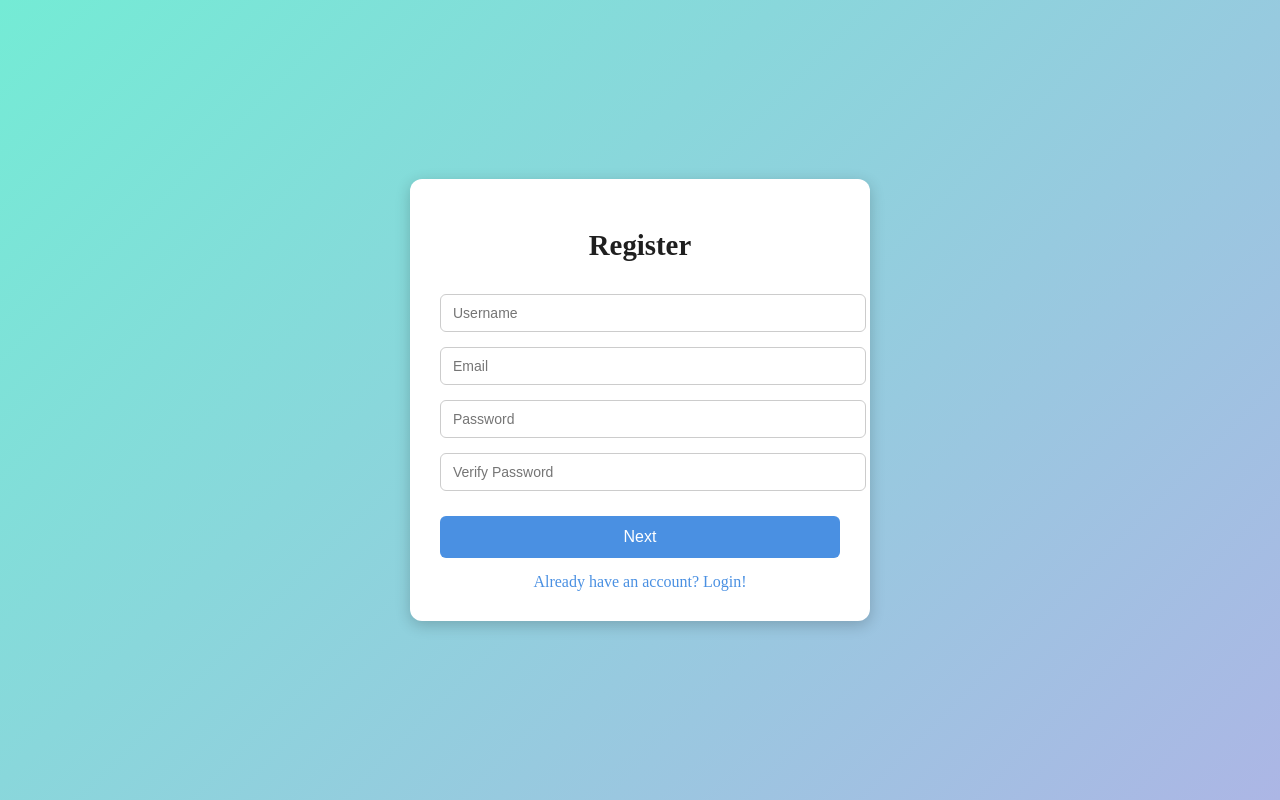
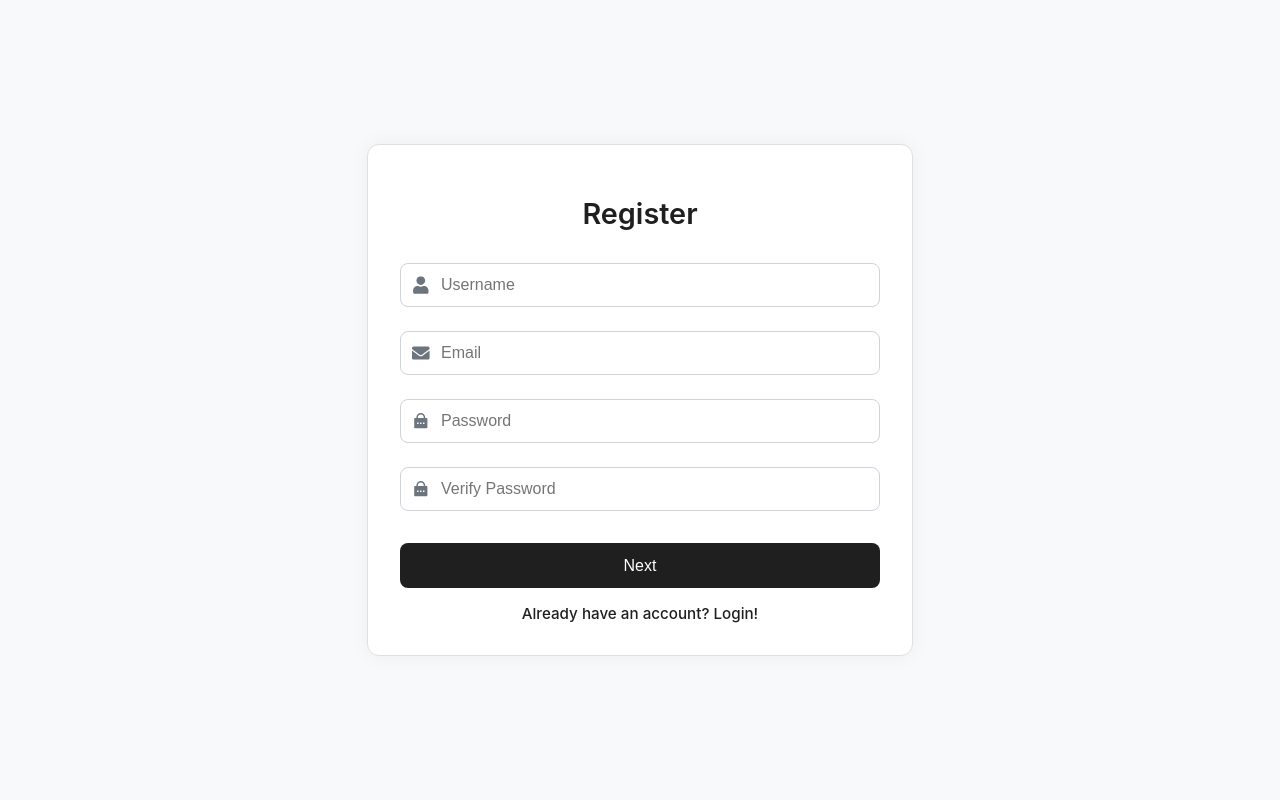
Before and after one commit to hilaaiz/FitTogether, a React (Vite) app in the folder client/: page /register in a window 1280 px wide. Built offline with nearby package versions, Linux system fonts and the light colour scheme.

Commit message:
login and register css

```diff
--- a/client/src/components/Register/Register.jsx
+++ b/client/src/components/Register/Register.jsx
@@ -3,11 +3,14 @@ import styles from "./Register.module.css";
 import { Link, useNavigate } from "react-router-dom";
 import useLocalStorage from "../../useLocalStorage";
 
+// Icons
+import { FaUser, FaEnvelope, FaCity, FaHome, FaRulerVertical, FaWeight, FaHashtag } from "react-icons/fa";
+import { RiLockPasswordFill } from "react-icons/ri";
+
 const API = "http://localhost:5000";
 
 function Register() {
   const [step, setStep] = useState(1);
-
   const [formData, setFormData] = useState({
     username: "",
     email: "",
@@ -19,66 +22,47 @@ function Register() {
     zipcode: "",
     height: "",
     weight: "",
-    role: "user", // ברירת מחדל: user
+    role: "user",
   });
 
   const [error, setError] = useState("");
   const navigate = useNavigate();
-
-  // נשמור את ה־token + user ביחד ב־localStorage
   const [, setAuth] = useLocalStorage("auth", { token: null, user: null });
 
-  // --- שלב 1: בדיקת זמינות username/email ---
   const handleCheck = async (e) => {
     e.preventDefault();
     setError("");
-
     try {
       const res = await fetch(`${API}/auth/check`, {
         method: "POST",
         headers: { "Content-Type": "application/json" },
-        body: JSON.stringify({
-          username: formData.username,
-          email: formData.email,
-        }),
+        body: JSON.stringify({ username: formData.username, email: formData.email }),
       });
-
       if (!res.ok) {
         const data = await res.json();
         throw new Error(data.error || "Check failed");
       }
-
-      // אם פנוי → מעבר לשלב 2
       setStep(2);
     } catch (err) {
       setError(err.message);
     }
   };
 
-  // --- שלב 2: הרשמה מלאה ---
   const handleRegister = async (e) => {
     e.preventDefault();
     setError("");
-
     try {
       const res = await fetch(`${API}/auth/register`, {
         method: "POST",
         headers: { "Content-Type": "application/json" },
         body: JSON.stringify(formData),
       });
-
       if (!res.ok) {
         const data = await res.json();
         throw new Error(data.error || "Registration failed");
       }
-
-      // כאן השרת מחזיר token + user
       const { token, user } = await res.json();
-
-      // שמירה ב־localStorage
       setAuth({ token, user });
-
-      // מעבר ל־home (כי מזהים user דרך JWT ולא דרך :id בנתיב)
       navigate("/home", { replace: true });
     } catch (err) {
       setError(err.message);
@@ -93,133 +77,133 @@ function Register() {
 
           {step === 1 && (
             <>
-              <div className={styles.inputGroup}>
+              <div className={styles.inputBox}>
                 <input
                   type="text"
                   placeholder="Username"
                   required
                   value={formData.username}
-                  onChange={(e) =>
-                    setFormData({ ...formData, username: e.target.value })
-                  }
+                  onChange={(e) => setFormData({ ...formData, username: e.target.value })}
                 />
+                <FaUser className={styles.icon} />
               </div>
-              <div className={styles.inputGroup}>
+
+              <div className={styles.inputBox}>
                 <input
                   type="email"
                   placeholder="Email"
                   required
                   value={formData.email}
-                  onChange={(e) =>
-                    setFormData({ ...formData, email: e.target.value })
-                  }
+                  onChange={(e) => setFormData({ ...formData, email: e.target.value })}
                 />
+                <FaEnvelope className={styles.icon} />
               </div>
-              <div className={styles.inputGroup}>
+
+              <div className={styles.inputBox}>
                 <input
                   type="password"
                   placeholder="Password"
                   required
                   value={formData.password}
-                  onChange={(e) =>
-                    setFormData({ ...formData, password: e.target.value })
-                  }
+                  onChange={(e) => setFormData({ ...formData, password: e.target.value })}
                 />
+                <RiLockPasswordFill className={styles.icon} />
               </div>
-              <div className={styles.inputGroup}>
+
+              <div className={styles.inputBox}>
                 <input
                   type="password"
                   placeholder="Verify Password"
                   required
                   value={formData.verifyPassword}
-                  onChange={(e) =>
-                    setFormData({ ...formData, verifyPassword: e.target.value })
-                  }
+                  onChange={(e) => setFormData({ ...formData, verifyPassword: e.target.value })}
                 />
+                <RiLockPasswordFill className={styles.icon} />
               </div>
             </>
           )}
 
           {step === 2 && (
             <>
-              <div className={styles.inputGroup}>
+              <div className={styles.inputBox}>
                 <input
                   type="text"
                   placeholder="Full Name"
                   value={formData.name}
-                  onChange={(e) =>
-                    setFormData({ ...formData, name: e.target.value })
-                  }
+                  onChange={(e) => setFormData({ ...formData, name: e.target.value })}
                 />
+                <FaUser className={styles.icon} />
               </div>
 
               <div className={styles.row}>
                 <div className={styles.halfInput}>
+                  <div className={styles.inputBox}>
                     <input
                       type="text"
                       placeholder="Street"
                       value={formData.street}
-                    onChange={(e) =>
-                      setFormData({ ...formData, street: e.target.value })
-                    }
+                      onChange={(e) => setFormData({ ...formData, street: e.target.value })}
                     />
+                    <FaHome className={styles.icon} />
+                  </div>
                 </div>
                 <div className={styles.halfInput}>
+                  <div className={styles.inputBox}>
                     <input
                       type="text"
                       placeholder="City"
                       value={formData.city}
-                    onChange={(e) =>
-                      setFormData({ ...formData, city: e.target.value })
-                    }
+                      onChange={(e) => setFormData({ ...formData, city: e.target.value })}
                     />
+                    <FaCity className={styles.icon} />
+                  </div>
                 </div>
               </div>
 
               <div className={styles.row}>
                 <div className={styles.halfInput}>
+                  <div className={styles.inputBox}>
                     <input
                       type="text"
                       placeholder="Zipcode"
                       value={formData.zipcode}
-                    onChange={(e) =>
-                      setFormData({ ...formData, zipcode: e.target.value })
-                    }
+                      onChange={(e) => setFormData({ ...formData, zipcode: e.target.value })}
                     />
+                    <FaHashtag className={styles.icon} />
+                  </div>
                 </div>
                 <div className={styles.halfInput}>
+                  <div className={styles.inputBox}>
                     <input
                       type="number"
                       placeholder="Height (cm)"
                       value={formData.height}
-                    onChange={(e) =>
-                      setFormData({ ...formData, height: e.target.value })
-                    }
+                      onChange={(e) => setFormData({ ...formData, height: e.target.value })}
                     />
+                    <FaRulerVertical className={styles.icon} />
+                  </div>
                 </div>
               </div>
 
-              <div className={styles.inputGroup}>
+              <div className={styles.inputBox}>
                 <input
                   type="number"
                   placeholder="Weight (kg)"
                   value={formData.weight}
-                  onChange={(e) =>
-                    setFormData({ ...formData, weight: e.target.value })
-                  }
+                  onChange={(e) => setFormData({ ...formData, weight: e.target.value })}
                 />
+                <FaWeight className={styles.icon} />
               </div>
 
-              <div className={styles.inputGroup}>
+              <div className={styles.inputBox}>
                 <select
                   value={formData.role}
-                  onChange={(e) =>
-                    setFormData({ ...formData, role: e.target.value })
-                  }
+                  onChange={(e) => setFormData({ ...formData, role: e.target.value })}
                 >
                   <option value="user">User</option>
                   <option value="coach">Coach</option>
                 </select>
+                <FaUser className={styles.icon} />
               </div>
             </>
           )}
--- a/client/src/components/Register/Register.module.css
+++ b/client/src/components/Register/Register.module.css
@@ -1,78 +1,119 @@
 .RegisterPage {
+  min-height: 100vh;
   display: flex;
   justify-content: center;
   align-items: center;
-  min-height: 100vh;
-  background: linear-gradient(135deg, #74ebd5, #acb6e5);
+  background-color: #f8f9fa;
+  font-family: 'Inter', -apple-system, BlinkMacSystemFont, 'Segoe UI', Roboto, sans-serif;
+  padding: 2rem;
+  box-sizing: border-box;
 }
 
 .formWrapper {
-  background: #fff;
-  padding: 30px;
+  background: #ffffff;
+  padding: 2rem;
   border-radius: 12px;
-  box-shadow: 0 4px 15px rgba(0, 0, 0, 0.2);
-  width: 400px;
-  max-width: 90%;
+  box-shadow: 0 0 20px rgba(0, 0, 0, 0.05);
+  width: 100%;
+  max-width: 480px;
+  border: 1px solid #e0e0e0;
 }
 
 h1 {
   text-align: center;
-  margin-bottom: 20px;
-  color: #333;
+  font-size: 1.6rem;
+  font-weight: 600;
+  margin-bottom: 1.5rem;
+  color: #1f1f1f;
 }
 
-.inputGroup {
-  margin-bottom: 15px;
+/* כל שדה (input או select) עם איקון */
+.inputBox {
+  position: relative;
+  margin-bottom: 1.5rem;
 }
 
-.inputGroup input,
-.inputGroup select {
+.inputBox input,
+.inputBox select {
   width: 100%;
-  padding: 10px 12px;
-  border-radius: 6px;
-  border: 1px solid #ccc;
-  font-size: 14px;
+  padding: 0.75rem 1rem 0.75rem 2.5rem; /* מקום לאיקון בצד שמאל */
+  border: 1px solid #ced4da;
+  border-radius: 8px;
+  font-size: 1rem;
+  background-color: #fff;
+  color: #333;
+  outline: none;
+  transition: border-color 0.2s;
+  box-sizing: border-box;
 }
 
+.inputBox input:focus,
+.inputBox select:focus {
+  border-color: #1f1f1f;
+}
+
+.icon {
+  position: absolute;
+  left: 0.75rem;
+  top: 50%;
+  transform: translateY(-50%);
+  color: #6c757d;
+  font-size: 1.1rem;
+  pointer-events: none;
+}
+
+/* שני שדות בשורה */
 .row {
   display: flex;
-  justify-content: space-between;
-  gap: 10px;
+  gap: 1rem;
+  margin-bottom: 1rem;
 }
-
 .halfInput {
   flex: 1;
 }
 
 .btn {
   width: 100%;
-  padding: 12px;
-  background: #4a90e2;
+  padding: 0.85rem;
+  background-color: #1f1f1f;
   color: #fff;
   border: none;
-  border-radius: 6px;
-  font-size: 16px;
+  border-radius: 8px;
+  font-size: 1rem;
+  font-weight: 500;
   cursor: pointer;
-  margin-top: 10px;
-  transition: background 0.3s ease;
+  transition: background-color 0.2s ease;
+  margin-top: 0.5rem;
 }
 
 .btn:hover {
-  background: #357ab8;
+  background-color: #343a40;
 }
 
 .errorMessage {
-  color: red;
+  color: #dc3545;
+  background: #f8d7da;
+  border: 1px solid #f5c2c7;
+  border-radius: 6px;
+  padding: 0.5rem;
+  font-size: 0.9rem;
   text-align: center;
-  margin: 10px 0;
+  margin-bottom: 1rem;
 }
 
 .registerLink {
+  margin-top: 1rem;
   text-align: center;
-  margin-top: 15px;
+  font-size: 0.95rem;
+  color: #495057;
 }
 
 .registerLink a {
-  color: #4a90e2;
+  color: #1f1f1f;
   text-decoration: none;
+  font-weight: 500;
 }
+
+.registerLink a:hover {
+  text-decoration: underline;
+}
```
Also changed, not shown: client/src/components/Login/Login.module.css (+25 -1 lines). Lines whose indentation alone changed are shown as unchanged.
